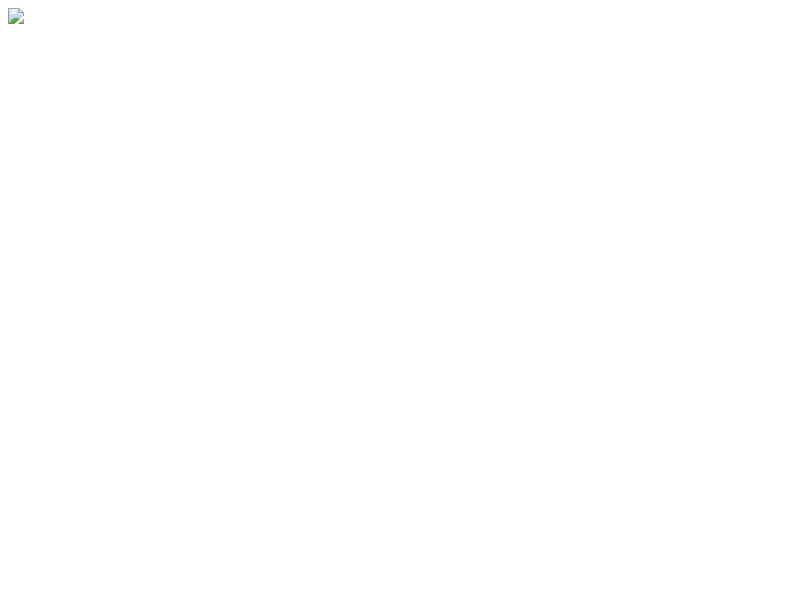
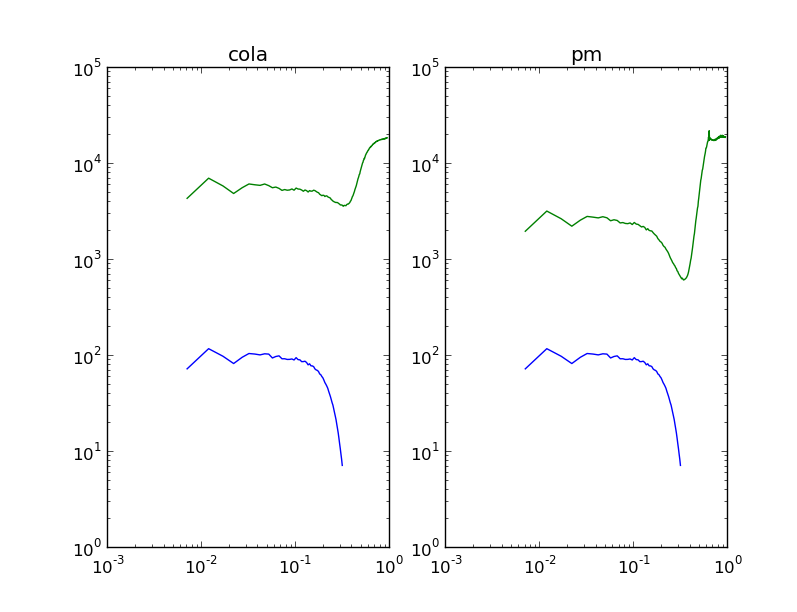
Before and after one commit to fastpm/fastpm, a plain HTML site: page index.html in a window 1280 px wide. Shown: the whole page, without its empty margins (0-797 px from the left). Drawn offline with Linux system fonts and the light colour scheme.

Commit message:
Travis build 203 pushed to gh-pages

```diff
--- a/index.html
+++ b/index.html
@@ -1,5 +1,5 @@
 <html>
     <body>
-    <image src='tests.png'/>
+    <image src='tests-result.png'/>
     </body>
 </html>
```
